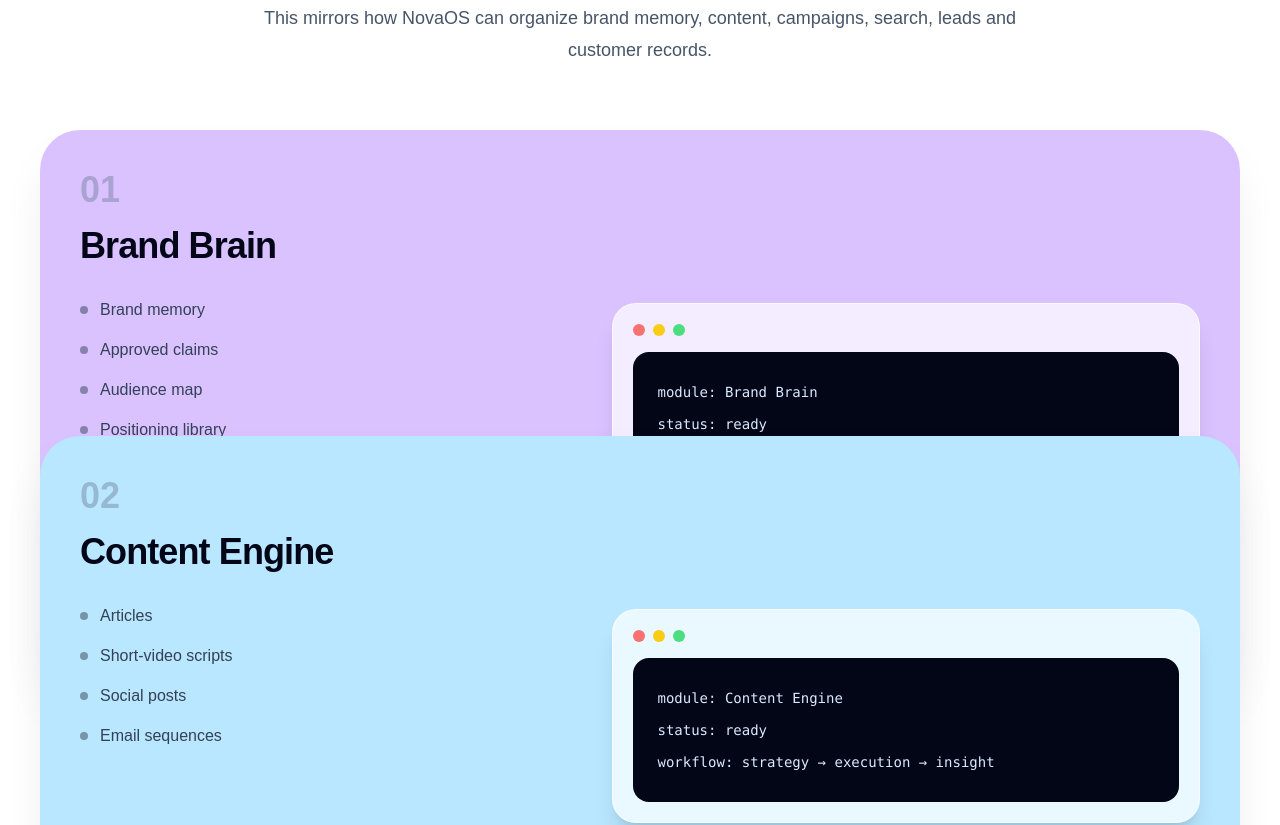
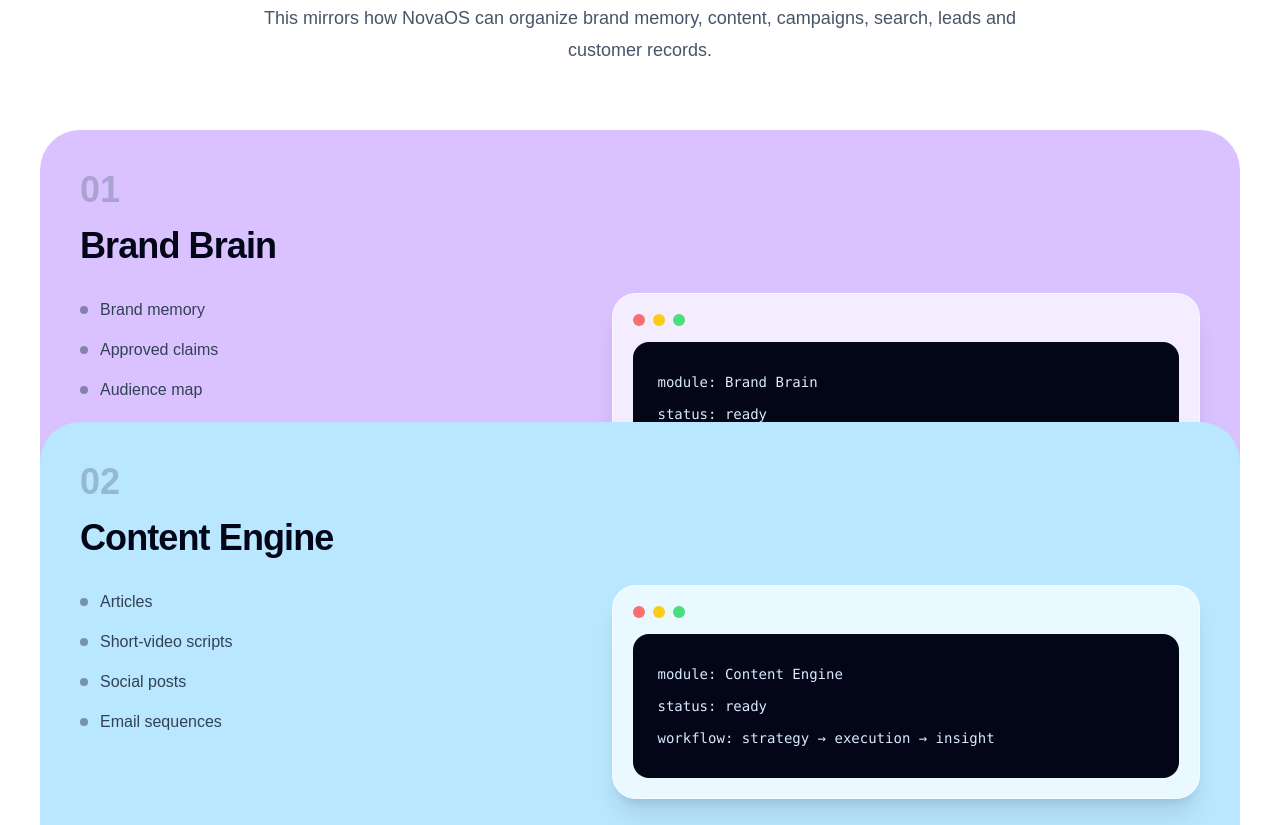
Before and after one commit to Booyuu/Novatest, a Next.js app: page / in a window 1280 px wide. Shown: the part 2460-3285 px from the top of the page. Built offline with nearby package versions, Linux system fonts and the light colour scheme.

Commit message:
Prevent scroll stack from visually overlapping next sections

```diff
--- a/components/ScrollStack.tsx
+++ b/components/ScrollStack.tsx
@@ -44,7 +44,7 @@ export function ScrollStack({ items, onOpenModal }: { items: readonly StackItem[
     return (
       <div className="mx-auto mt-12 grid max-w-[1200px] gap-6">
         {items.map((item, index) => (
-          <article key={item.no} className={`rounded-[2rem] p-7 shadow-xl shadow-slate-900/8 ${item.color}`}>
+          <article key={item.no} className={`rounded-[2rem] p-7 shadow-xl shadow-slate-900/10 ${item.color}`}>
             <p className="text-3xl font-semibold text-slate-500/40">{item.no}</p>
             <h3 className="mt-4 text-3xl font-semibold tracking-tight text-slate-950">{item.title}</h3>
             <ul className="mt-6 grid gap-3 text-slate-700">
@@ -60,18 +60,18 @@ export function ScrollStack({ items, onOpenModal }: { items: readonly StackItem[
   const activeFloat = progress * Math.max(items.length - 1, 1);
 
   return (
-    <div ref={sectionRef} className="relative mx-auto mt-16 max-w-[1200px]" style={{ height: `calc(100vh + ${(items.length - 1) * 300}px)` }}>
-      <div className="sticky top-24 h-[660px]">
+    <div ref={sectionRef} className="relative mx-auto mt-16 max-w-[1200px]" style={{ height: `calc(100vh + ${(items.length - 1) * 320}px + 120px)` }}>
+      <div className="sticky top-24 h-[860px] overflow-hidden">
         {items.map((item, index) => {
           const distance = index - activeFloat;
           const collapse = Math.min(1, Math.max(0, -distance));
           const isPast = distance < 0;
           const isCurrent = distance > -1 && distance <= 1;
-          const headerY = index * 56;
-          const incomingY = 118 + index * 18 + Math.max(0, distance) * 380;
-          const currentY = headerY + Math.max(0, distance) * 250;
+          const headerY = index * 52;
+          const incomingY = 118 + index * 16 + Math.max(0, distance) * 380;
+          const currentY = headerY + Math.max(0, distance) * 240;
           const y = isPast ? headerY : isCurrent ? currentY : incomingY;
-          const height = isPast ? 86 + (1 - collapse) * 474 : 560;
+          const height = isPast ? 86 + (1 - collapse) * 474 : 540;
           const scale = isPast ? 1 - collapse * 0.016 : 1;
           const opacity = isPast ? 0.7 + (1 - collapse) * 0.25 : 1;
           const hideBody = collapse > 0.28;
```
